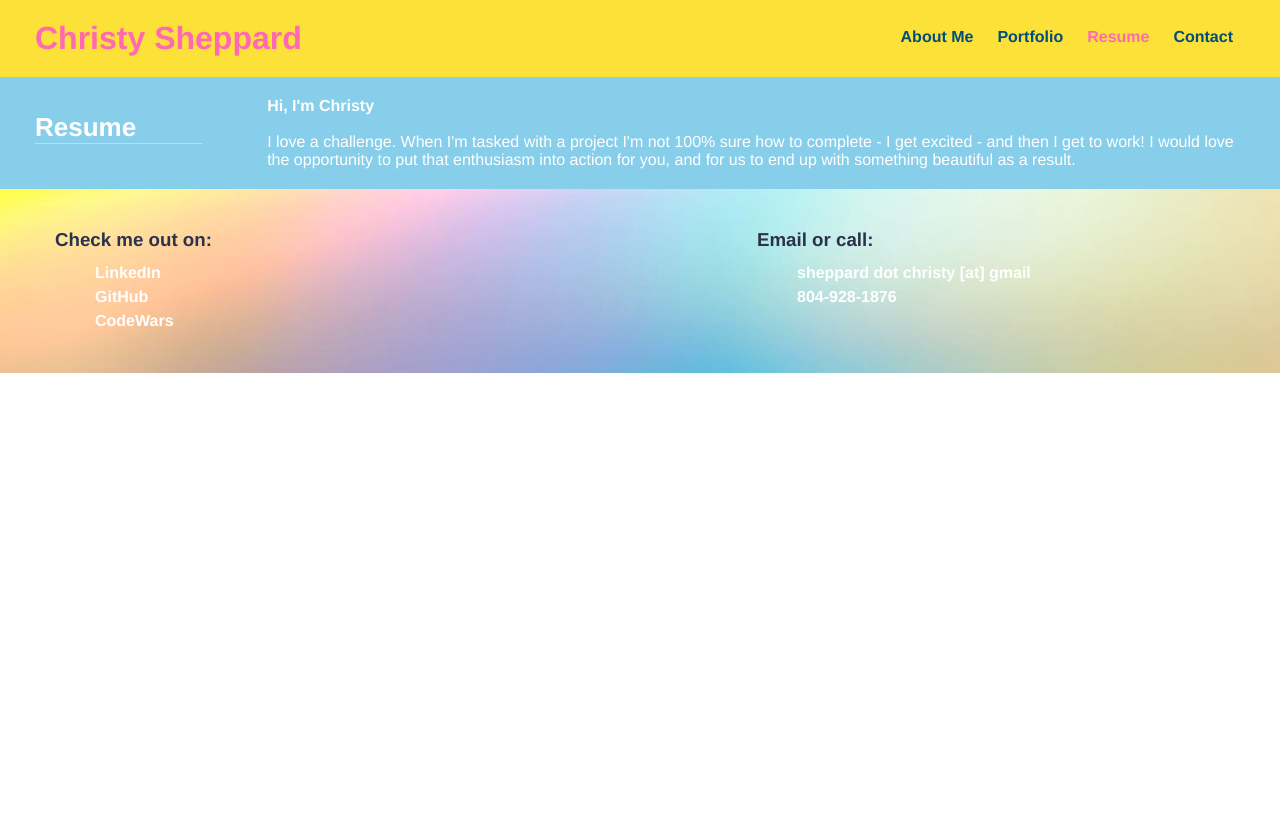
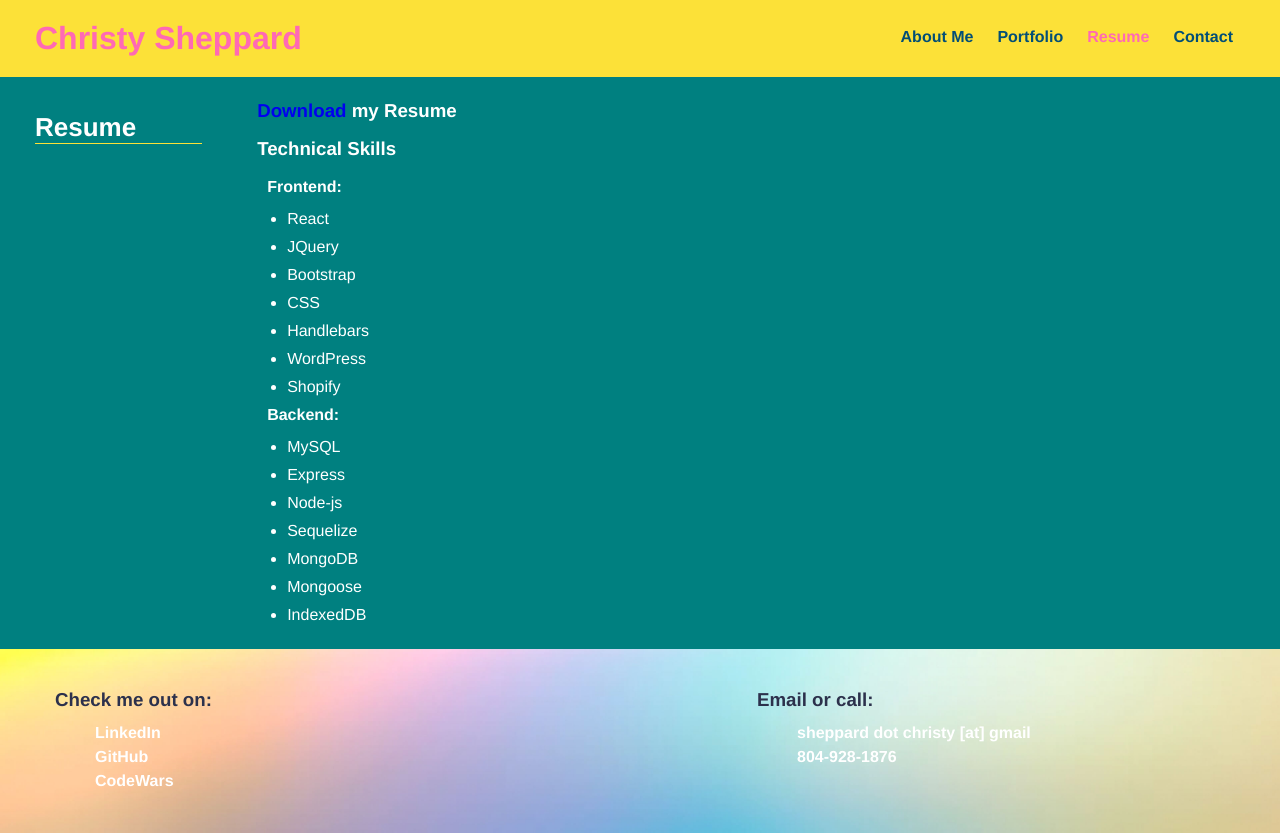
Before and after one commit to cshepscorp/react-portfolio, a React (Create React App) app: page / in a window 1280 px wide. Both pictures are taken after a click on the link "Resume". Before the commit the page ends 800 px from the top, so only its background shows below. Built offline with nearby package versions, Linux system fonts and the light colour scheme.

Commit message:
resume details filled out

```diff
--- a/src/components/Resume/index.js
+++ b/src/components/Resume/index.js
@@ -1,5 +1,4 @@
 import React from "react";
-
 function Resume() {
   return (
     <section id="about">
@@ -7,13 +6,35 @@ function Resume() {
         <h3>Resume</h3>
       </div>
       <div class="guts">
-      <h4>Hi, I'm Christy</h4>
-      <p>
-        I love a challenge. When I'm tasked with a project I'm not 100% sure
-        how to complete - I get excited - and then I get to work! I would love
-        the opportunity to put that enthusiasm into action for you, and for us
-        to end up with something beautiful as a result.
-      </p>
+        <div class="resume">
+        <h3>
+          <a href="https://github.com/cshepscorp/react-portfolio/blob/main/public/Resume-Christy-Sheppard.pdf">
+            Download
+          </a>{" "}
+          my Resume
+        </h3>
+          <h3>Technical Skills</h3>
+          <h4>Frontend:</h4>
+          <ul>
+            <li>React</li>
+            <li>JQuery</li>
+            <li>Bootstrap</li>
+            <li>CSS</li>
+            <li>Handlebars</li>
+            <li>WordPress</li>
+            <li>Shopify</li>
+          </ul>
+          <h4>Backend:</h4>
+          <ul>
+            <li>MySQL</li>
+            <li>Express</li>
+            <li>Node-js</li>
+            <li>Sequelize</li>
+            <li>MongoDB</li>
+            <li>Mongoose</li>
+            <li>IndexedDB</li>
+          </ul>
+          </div>
       </div>
     </section>
   );
--- a/src/index.css
+++ b/src/index.css
@@ -99,9 +99,9 @@ section {
   padding: 40px;
   padding: 250px 0;
 }
-section:nth-child(odd) {
+/* section:nth-child(odd) {
   background-color: var(--primary-color);
-}
+} */
 
 form {
   width: 60%;
@@ -128,7 +128,7 @@ form {
 }
 
 .guts h4 {
-  padding-bottom: 18px;
+  padding-bottom: 4px;
   font-weight: 600;
   width: 100%;
 }
@@ -254,6 +254,18 @@ form {
 }
 /* footer styling */
 
+.resume {
+  line-height: 1.75em;
+}
+
+.resume ul {
+  margin-left: 30px;
+}
+
+.resume h3 {
+  margin-bottom: 10px;
+}
+
 footer {
   padding: 20px 35px;
   font-weight: bold;
@@ -265,8 +277,6 @@ footer {
   justify-content: center;
   flex-wrap: wrap;
 }
-
-
 
 /* media queries */
 @media screen and (max-width: 992px) {
```
Also changed, not shown: 1 other file (tests, documents, lock files or other folders). Lines whose indentation alone changed are shown as unchanged.
